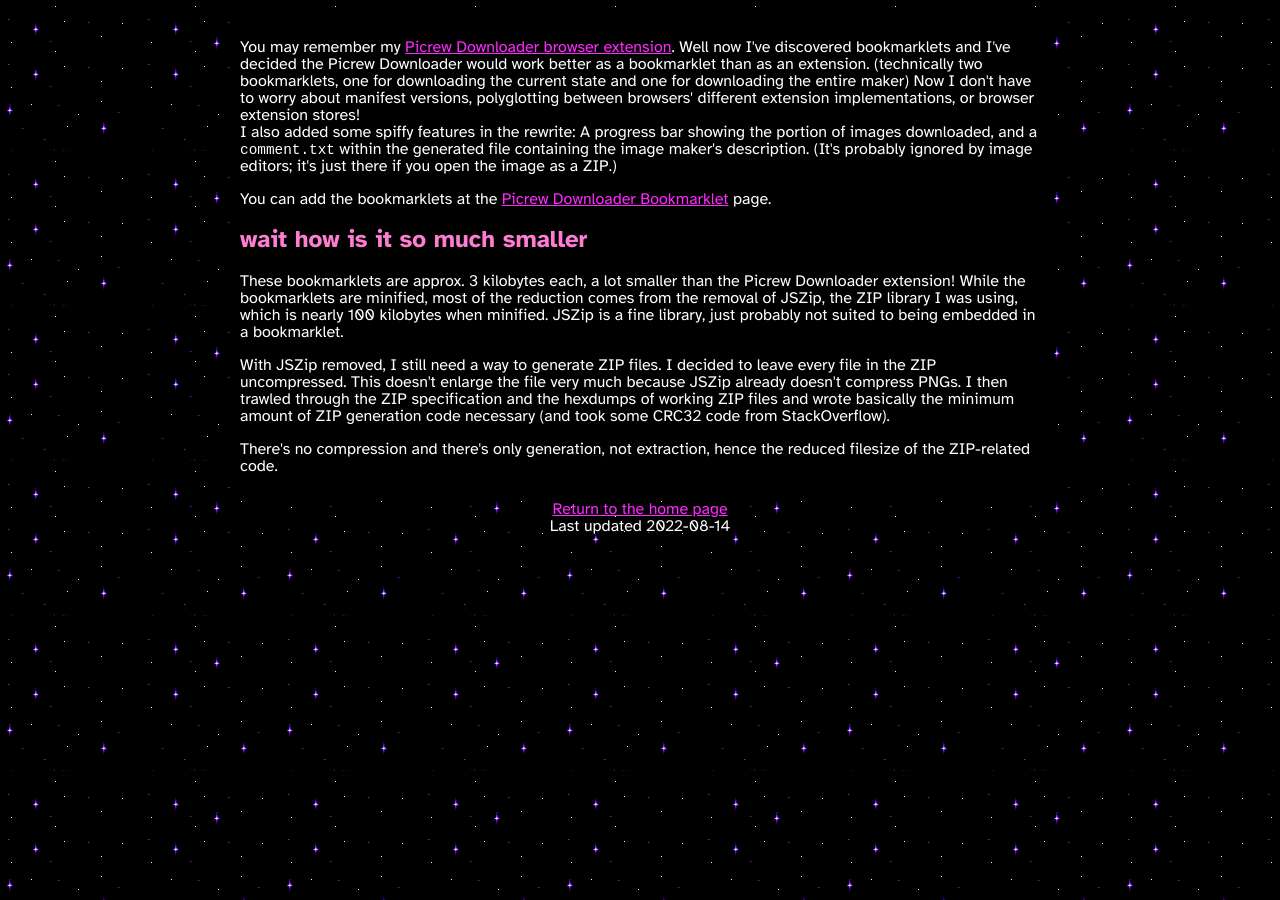
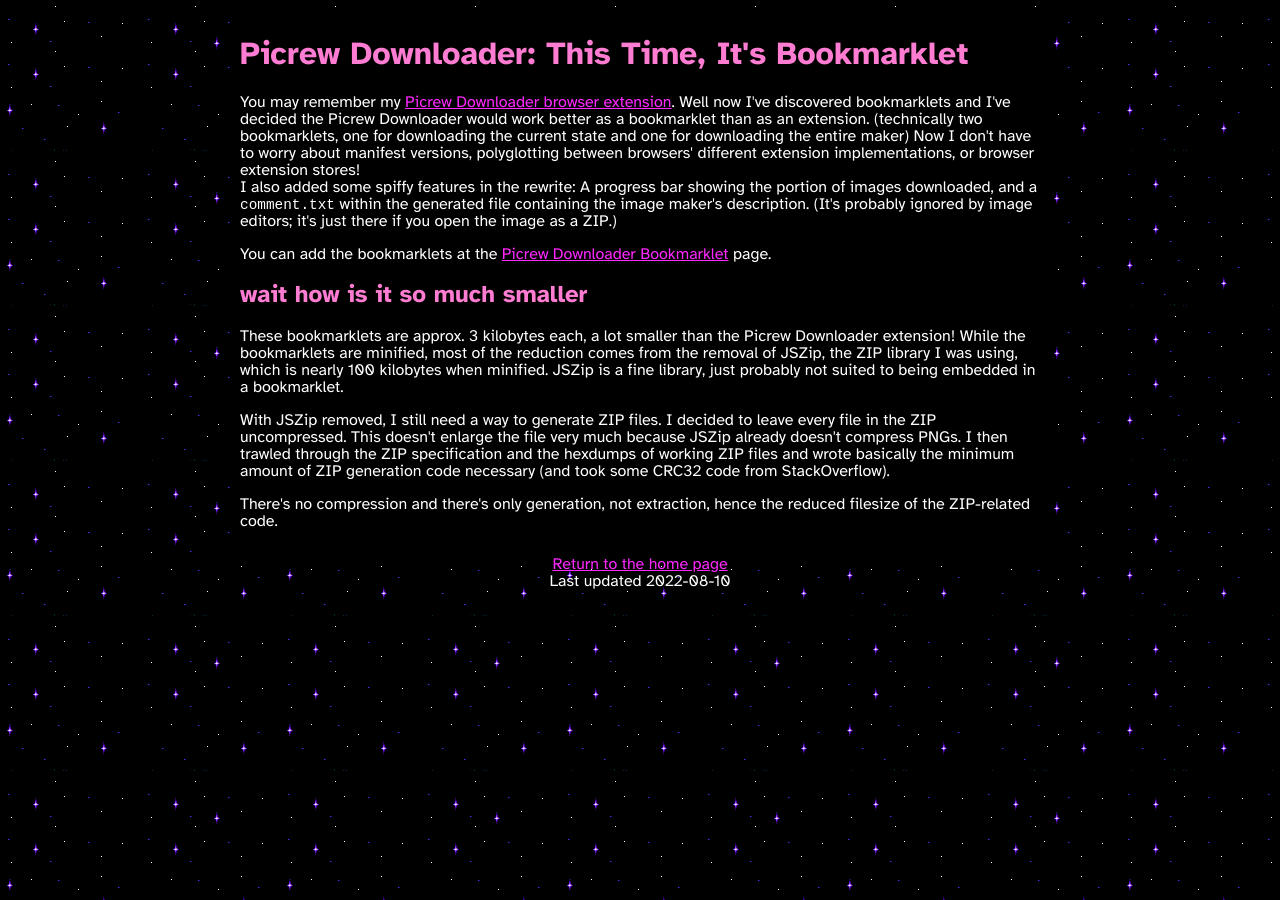
Before and after one commit to mincerafter42/mincerafter42.github.io, a Jekyll site: the page built from _posts/2022-08-10-picrew-downloader-bookmarklet.md, in a window 1280 px wide. Built offline with Jekyll 4.4.1, drawn with Linux system fonts in a browser that asks for light colours.

Commit message:
Fixed front matter

```diff
--- a/_posts/2022-08-10-picrew-downloader-bookmarklet.md
+++ b/_posts/2022-08-10-picrew-downloader-bookmarklet.md
@@ -1,6 +1,6 @@
 ---
 tag: update
-title: Picrew Downloader: This Time, It's Bookmarklet
+title: "Picrew Downloader: This Time, It's Bookmarklet"
 ---
 You may remember my [Picrew Downloader browser extension](/2021/04/18/picrew-downloader).
 Well now I've discovered bookmarklets and I've decided the Picrew Downloader would work better as a bookmarklet than as an extension. (technically two bookmarklets, one for downloading the current state and one for downloading the entire maker)
```
